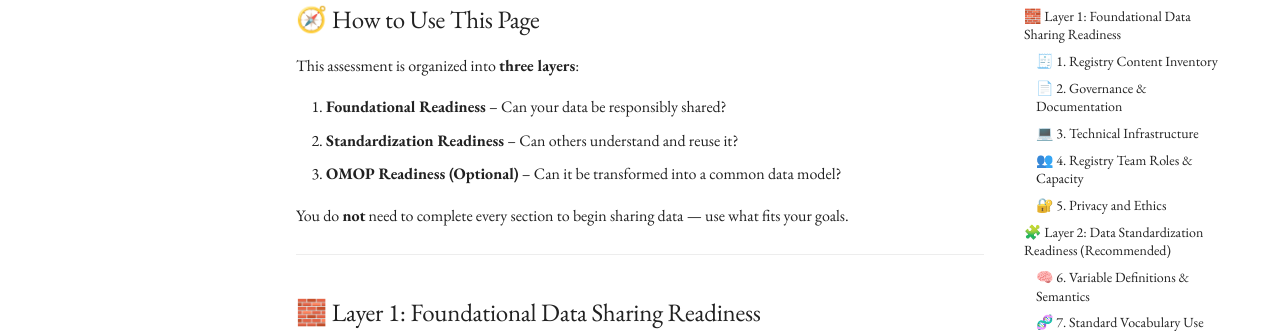
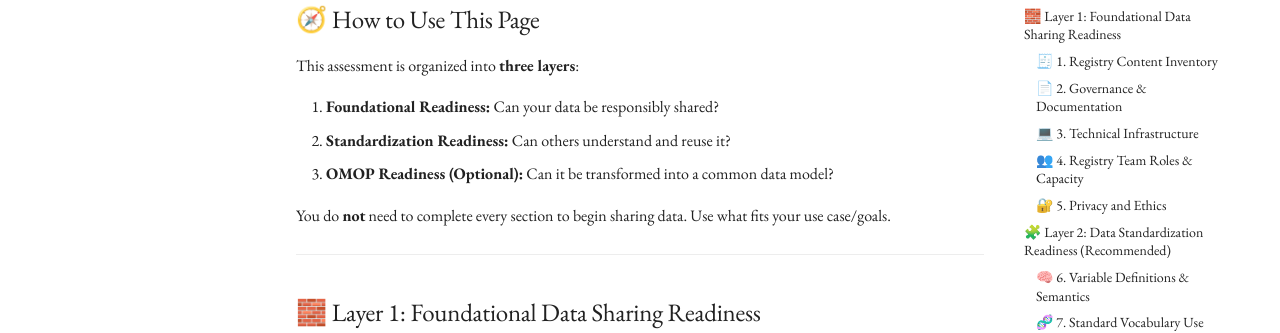
Before and after one commit to BoyceLab/DataSharingInABox, an MkDocs documentation site: the page built from docs/data-readiness.md, in a window 1280 px wide and 900 px high, scrolled down 341 px. Shown: the part 164-497 px from the top of the window. Built offline with MkDocs 1.6.1 and Material for MkDocs 9.7.7, drawn with Linux system fonts in a browser that asks for light colours; comment, search, counter and statistics services are not loaded.

Commit message:
Update formatting and wording in data-readiness.md

```diff
--- a/docs/data-readiness.md
+++ b/docs/data-readiness.md
@@ -16,11 +16,11 @@ toc: true
 
 This assessment is organized into **three layers**:
 
-1. **Foundational Readiness** – Can your data be responsibly shared?
-2. **Standardization Readiness** – Can others understand and reuse it?
-3. **OMOP Readiness (Optional)** – Can it be transformed into a common data model?
+1. **Foundational Readiness:** Can your data be responsibly shared?
+2. **Standardization Readiness:** Can others understand and reuse it?
+3. **OMOP Readiness (Optional):** Can it be transformed into a common data model?
 
-You do **not** need to complete every section to begin sharing data — use what fits your goals.
+You do **not** need to complete every section to begin sharing data. Use what fits your use case/goals.
 
 ---
 
```
